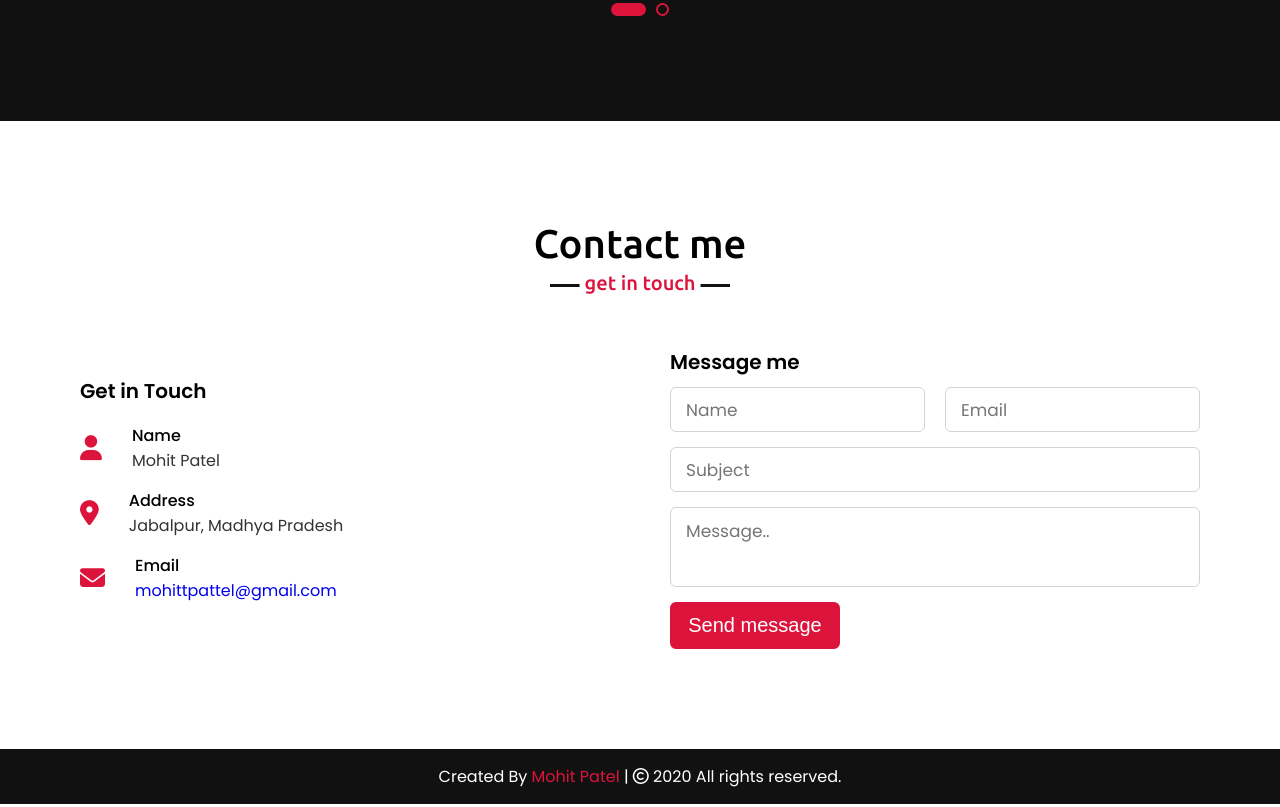
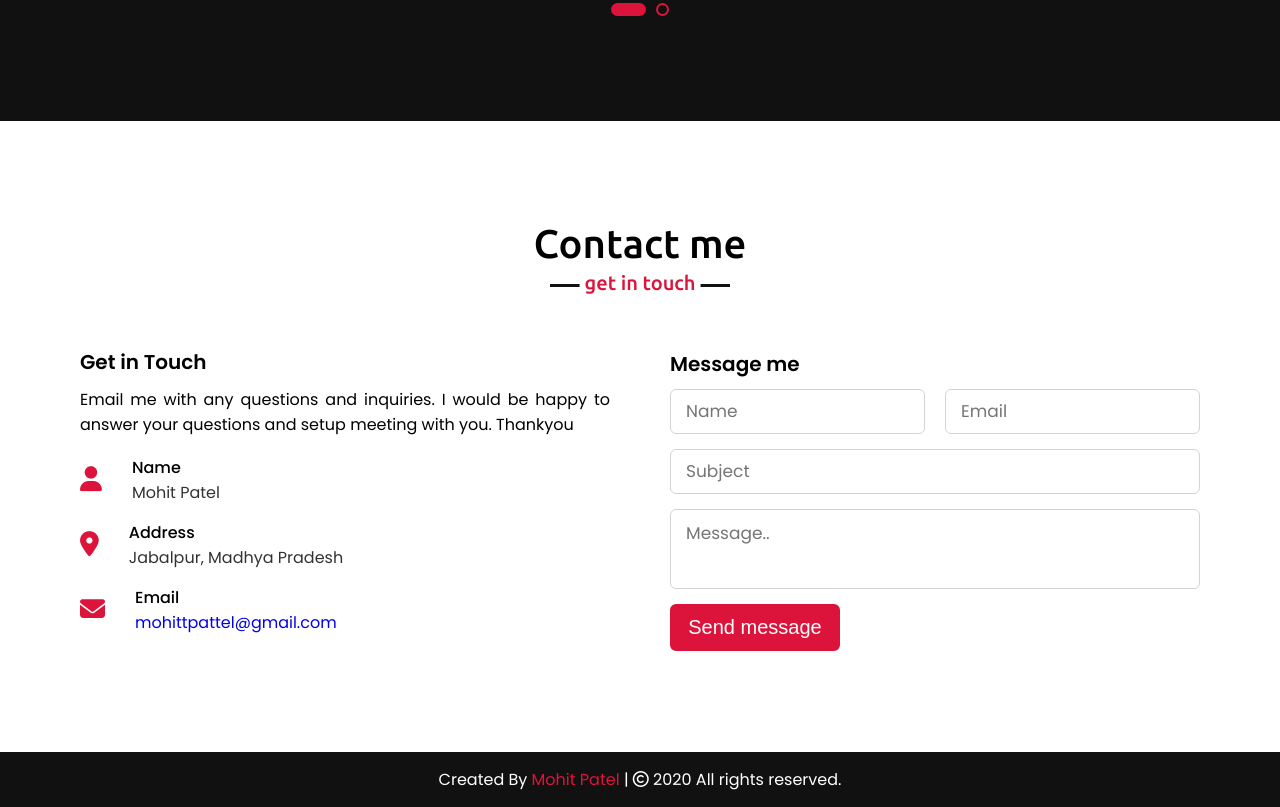
Before and after one commit to MohittPattel/Mohit-Patel-Portfolio, a plain HTML site: page index.html in a window 1280 px wide. Shown: the part 3318-4125 px from the top of the page. Drawn offline with nearby package versions, Linux system fonts and the light colour scheme.

Commit message:
Update index.html

```diff
--- a/index.html
+++ b/index.html
@@ -199,7 +199,7 @@
             <div class="contact-content">
                 <div class="column left">
                     <div class="text">Get in Touch</div>
-                    <p></p>
+                    <p>Email me with any questions and inquiries. I would be happy to answer your questions and setup meeting with you. Thankyou</p>
                     <div class="icons">
                         <div class="row">
                             <i class="fas fa-user"></i>
```
